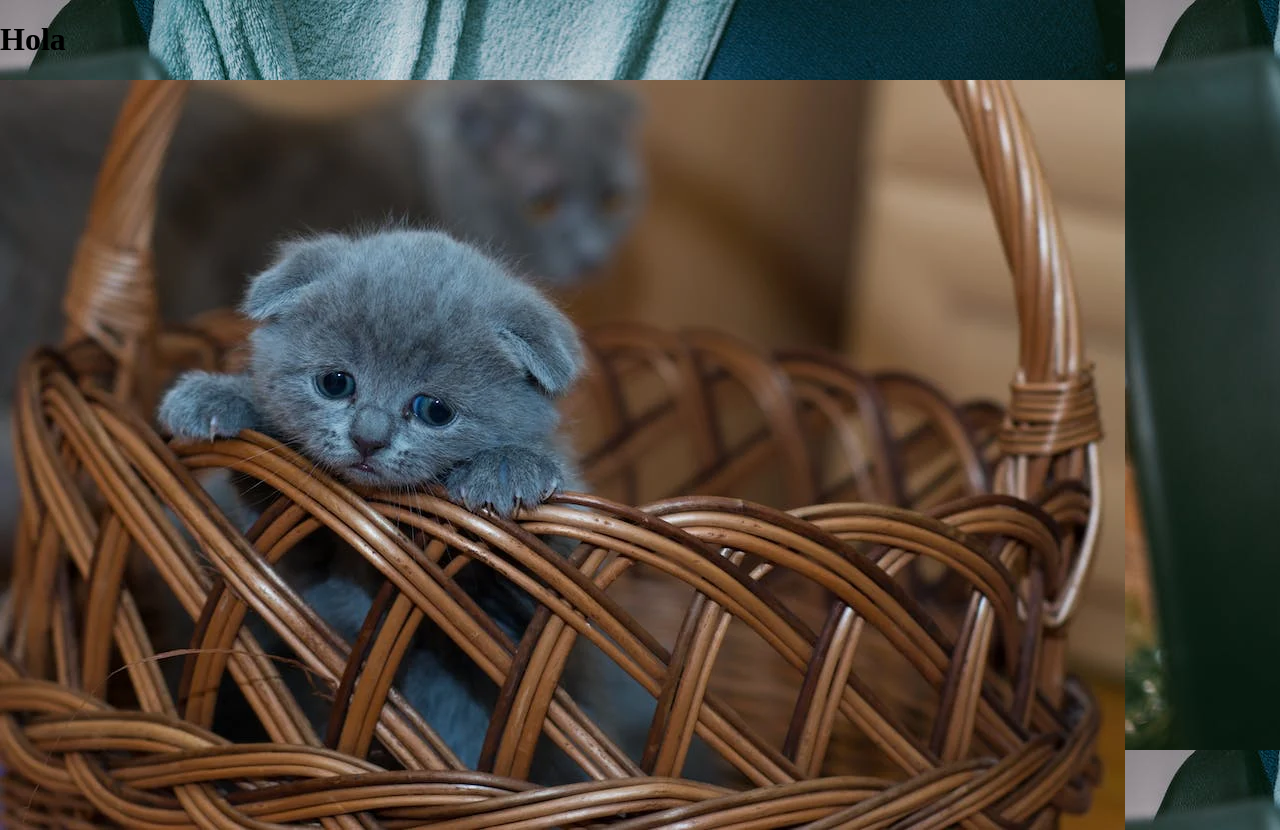
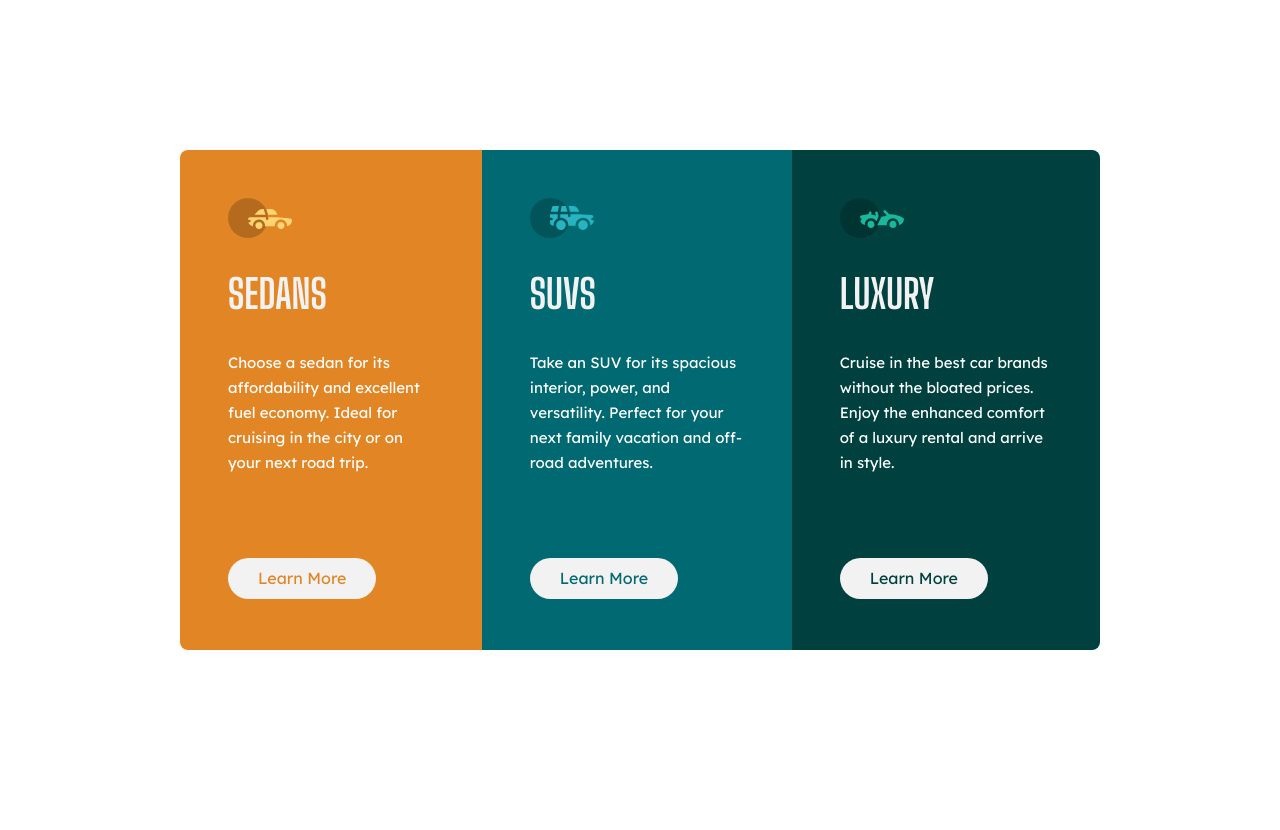
Before and after one commit to sheilitamr/3-columns-preview-frontendmentor, a website built with Vite: page src/index.html in a window 1280 px wide. After the commit the page ends 800 px from the top, so only its background shows below. Built offline with nearby package versions, Linux system fonts and the light colour scheme; some packages are replaced by stand-ins of ours.

Commit message:
3-columns-preview frontendmentor terminado

```diff
--- a/src/css/style.css
+++ b/src/css/style.css
@@ -2,6 +2,12 @@
 *::after,
 *::before {
   box-sizing: border-box;
+}
+:root {
+  --first-card-color: #e28625;
+  --second-card-color: #006971;
+  --third-card-color: #004140;
+  --title-color: #f2f2f2;
 }
 
 img {
@@ -22,6 +28,86 @@ a {
 }
 
 body {
-  margin: 0;
-  background-image: url(../assets/images/sleep-cat.jpeg);
+  margin: 0 auto;
+  display: flex;
+  justify-content: center;
+  align-items: center;
+  min-height: 100vh;
+  font-family: 'Lexend Deca', sans-serif;
 }
+
+.cards {
+  width: 327px;
+  display: flex;
+  flex-direction: column;
+}
+
+@media screen and (min-width: 768px) {
+  .cards {
+    height: 500px;
+    width: 920px;
+    flex-direction: row;
+  }
+}
+
+.card {
+  padding: 48px;
+}
+
+.card--first {
+  border-radius: 8px 8px 0 0;
+  background-color: var(--first-card-color);
+}
+
+@media screen and (min-width: 768px) {
+  .card--first {
+    border-radius: 8px 0 0 8px;
+  }
+}
+.card--second {
+  background-color: var(--second-card-color);
+}
+.card--third {
+  border-radius: 0 0 8px 8px;
+  background-color: var(--third-card-color);
+}
+@media screen and (min-width: 768px) {
+  .card--third {
+    border-radius: 0 8px 8px 0;
+  }
+}
+
+.title {
+  color: var(--title-color);
+  font-family: 'Big Shoulders Display';
+  font-size: 40px;
+}
+.text {
+  color: white;
+  font-size: 15px;
+  line-height: 25px;
+  margin-bottom: 25px;
+}
+
+@media screen and (min-width: 768px) {
+  .text {
+    margin-bottom: 83px;
+  }
+}
+
+.button {
+  border: none;
+  border-radius: 25px;
+  padding: 11px 30px;
+  background-color: var(--title-color);
+}
+
+.button--first {
+  color: var(--first-card-color);
+}
+.button--second {
+  color: var(--second-card-color);
+}
+.button--third {
+  color: var(--third-card-color);
+}
--- a/src/index.html
+++ b/src/index.html
@@ -4,12 +4,46 @@
     <meta charset="UTF-8" />
     <link rel="icon" type="image/svg+xml" href="/vite.svg" />
     <meta name="viewport" content="width=device-width, initial-scale=1.0" />
+    <link rel="preconnect" href="https://fonts.googleapis.com" />
+    <link rel="preconnect" href="https://fonts.gstatic.com" crossorigin />
+    <link
+      href="https://fonts.googleapis.com/css2?family=Big+Shoulders+Display:wght@700&family=Lexend+Deca&display=swap"
+      rel="stylesheet"
+    />
     <link rel="stylesheet" href="css/normalize.css" />
     <link rel="stylesheet" href="css/style.css" />
     <title>Vite App</title>
   </head>
   <body>
-    <h1>Hola</h1>
-    <img src="./assets/images/cute-cat.webp" alt="" />
+    <div class="cards">
+      <div class="card card--first">
+        <img src="assets/images/icon-sedans.svg" alt="icon sedans" class="image" />
+        <h2 class="title">SEDANS</h2>
+        <p class="text">
+          Choose a sedan for its affordability and excellent fuel economy. Ideal for cruising in the city or on your
+          next road trip.
+        </p>
+        <button class="button button--first"><span class="button-text">Learn More</span></button>
+      </div>
+      <div class="card card--second">
+        <img src="assets/images/icon-suvs.svg" alt="icon suvs" class="image" />
+        <h2 class="title">SUVS</h2>
+        <p class="text">
+          Take an SUV for its spacious interior, power, and versatility. Perfect for your next family vacation and
+          off-road adventures.
+        </p>
+        <button class="button button--second"><span class="button-text">Learn More</span></button>
+      </div>
+
+      <div class="card card--third">
+        <img src="assets/images/icon-luxury.svg" alt="icon luxuury" class="image" />
+        <h2 class="title">LUXURY</h2>
+        <p class="text">
+          Cruise in the best car brands without the bloated prices. Enjoy the enhanced comfort of a luxury rental and
+          arrive in style.
+        </p>
+        <button class="button button--third"><span class="button-text">Learn More</span></button>
+      </div>
+    </div>
   </body>
 </html>
```
Also changed, not shown: src/assets/images/cute-cat.webp (deleted), src/assets/images/favicon-32x32.png (added), src/assets/images/icon-luxury.svg (added), src/assets/images/icon-sedans.svg (added), src/assets/images/icon-suvs.svg (added), src/assets/images/sleep-cat.jpeg (deleted).
